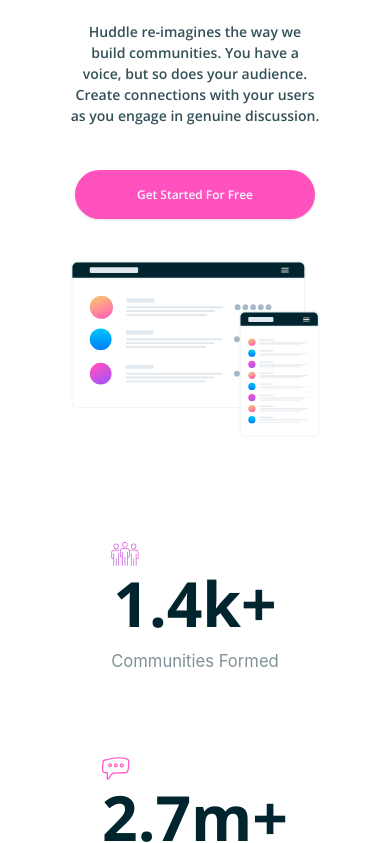
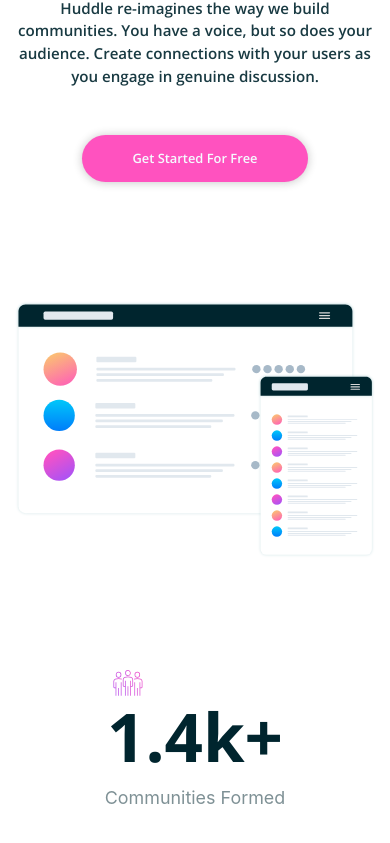
Before and after one commit to saysonjerald/huddle-project, a website: page index.html in a window 390 px wide. Shown: the part 275-1118 px from the top of the page. Drawn offline with Linux system fonts and the light colour scheme; files whose address does not match are found by name.

Commit message:
Ready to Deploy - Responsiveness OK

```diff
--- a/sass/abstracts/_mixins.scss
+++ b/sass/abstracts/_mixins.scss
@@ -1,28 +1,28 @@
 @import "../../node_modules/bootstrap/scss/functions";
 @import "../../node_modules/bootstrap/scss/variables";
 
-@mixin respond($breakpoint){
+// @mixin respond($breakpoint){
 
-    @if $breakpoint == xsdev {
-        @media (min-width: 0) and (max-width: 374px) { @content };
-    }
+//     @if $breakpoint == xsdev {
+//         @media (min-width: 0) and (max-width: 374px) { @content };
+//     }
 
-    @if $breakpoint == smdev {
-        @media (min-width: 375px) and (max-width: 611px) { @content };
-    }
+//     @if $breakpoint == smdev {
+//         @media (min-width: 375px) and (max-width: 611px) { @content };
+//     }
 
-    @if $breakpoint == mddev {
-        @media (min-width: 612px) and (max-width: 991px) { @content };
-    }
+//     @if $breakpoint == mddev {
+//         @media (min-width: 612px) and (max-width: 991px) { @content };
+//     }
 
-    @if $breakpoint == lgdev {
-        @media (min-width: 992px) { @content };
-    }
+//     @if $breakpoint == lgdev {
+//         @media (min-width: 992px) { @content };
+//     }
 
-    @if $breakpoint == lxdev {
-        @media (min-width: 1300px) { @content };
-    }
-}
+//     @if $breakpoint == lxdev {
+//         @media (min-width: 1300px) { @content };
+//     }
+// }
 
 //
 //  RESPOND ABOVE
--- a/sass/abstracts/_variables.scss
+++ b/sass/abstracts/_variables.scss
@@ -9,5 +9,5 @@
 $grid-columns:      12;
 $grid-gutter-width: 30px;
 
-$grid-breakpoints: (xxxs: 0,xxs: 374px,xs: 568px,sm: 667px,md: 768px,lg: 992px,xl: 1200px,xxl: 1440px,xxxl: 1600px);
-$container-max-widths: (xxxs: 0,xxs: 280px,xs: 575px,sm: 668px,md: 767px,lg: 868px,xl: 1092px,xxl: 1300px,xxxl: 1540px);
+$grid-breakpoints: (xxxs: 0,xxs: 320px,xs: 568px,sm: 667px,md: 768px,lg: 992px,xl: 1200px,xxl: 1440px,xxxl: 1600px);
+$container-max-widths: (xxxs: 319px,xxs: 414px,xs: 568px,sm: 608px,md: 738px,lg: 868px,xl: 1092px,xxl: 1330px,xxxl: 1540px);
--- a/sass/base/_base.scss
+++ b/sass/base/_base.scss
@@ -7,12 +7,20 @@
 html {
     font-size: $font-size-base;
 
-    @include respond(xsdev){
-        font-size: 0.4rem;
+    // @include respond-below(xxs){
+    //     font-size: 0.30rem;
+    // }
+
+    @include respond-below(xxl){
+        font-size: 0.7rem;
     }
 
-    @include respond(smdev){
-        font-size: 0.325rem;
+    @include respond-below(md){
+        font-size: 0.55rem;
+    }
+
+    @include respond-below(xs){
+        font-size: 0.35rem;
     }
 
 }
--- a/sass/base/_utilities.scss
+++ b/sass/base/_utilities.scss
@@ -1,9 +1,5 @@
 .u-go-up {
-    @include respond(xsdev){
-        order: -1 !important;
-    }
-
-    @include respond(smdev){
+    @include respond-below(md){
         order: -1 !important;
     }
 }
--- a/sass/components/_buttons.scss
+++ b/sass/components/_buttons.scss
@@ -18,7 +18,11 @@
             padding: 3rem 12rem;
             background-color: $color-primary;
             font-size: 2.3rem;
-            box-shadow: 0 .2rem .4rem rgba(17, 17, 17, 0.140);
+            box-shadow: 0 0.1rem 1.8rem rgba(17, 17, 17, 0.24);
+
+            @include respond-below(xs){
+                padding: 2.5rem 9rem;
+            }
         }
 
         &--small {
@@ -30,6 +34,10 @@
             color: #fff;
             border: none;
             box-shadow: 0 .2rem .4rem rgba(17, 17, 17, 0.140);
+
+            @include respond-below(xs){
+                padding: 2rem 10rem;
+            }
         }
     }
 
--- a/sass/components/_section_does.scss
+++ b/sass/components/_section_does.scss
@@ -6,15 +6,19 @@
    background-repeat: no-repeat;
    padding-bottom: 30rem;
 
-   @include respond(smdev){
+   @include respond-below(md){
+    background-image: url(../img/bg-section-top-mobile-1.svg);
+    }
+
+   @include respond-below(xs){
     padding-bottom: 10rem;
     }
 
     &__image {
         width: 114rem;
-        margin-bottom: 8rem;
+        margin-bottom: 12rem;
 
-        @include respond(smdev){
+        @include respond-below(xs){
             margin-bottom: 20rem;
         }
     }
@@ -22,8 +26,12 @@
     &__wrapper {
         display: inline-block;
 
-        @include respond(smdev){
-            margin-bottom: 15rem;
+        // @include respond-between(xxs, xs){
+        //     margin-bottom: 15rem;
+        // }
+
+        @include respond-below(md){
+            margin-bottom: 22rem;
         }
 
         &--image {
@@ -31,7 +39,12 @@
             text-align: left;
             display: block;
 
-            @include respond(smdev){
+
+            @include respond-below(md){
+                margin-left: 1.5rem;
+            }
+
+            @include respond-below(xs){
                 width: 5.3rem;
             }
         }
@@ -42,9 +55,15 @@
             color: $color-tertiary;
             margin-bottom: 1.5rem;
 
-            @include respond(smdev){
+
+            @include respond-below(md){
+                font-size: 13rem;
+            }
+
+            @include respond-below(xs){
                 font-size: 12rem;
             }
+
         }
 
         &--label {
@@ -53,7 +72,12 @@
             text-transform: capitalize;
             opacity: 0.5;
 
-            @include respond(smdev){
+
+            @include respond-below(md){
+                font-size: 3.7rem;
+            }
+
+            @include respond-below(xs){
                 font-size: 3.2rem;
             }
         }
--- a/sass/components/_section_flowing.scss
+++ b/sass/components/_section_flowing.scss
@@ -9,13 +9,13 @@
     background-size: 100% auto;
     background-repeat: no-repeat;
 
+    @include respond-below(md){
+        background-image: url(../img/bg-section-bottom-mobile-1.svg), url(../img/bg-section-top-mobile-2.svg);
+    }
+
    &__wrapper {
 
-        @include respond(xsdev){
-            text-align: center;
-        }
-
-        @include respond(smdev){
+        @include respond-below(md){
             text-align: center;
         }
 
@@ -35,7 +35,7 @@
             color: $color-tertiary;
             opacity: 0.9;
 
-            @include respond(smdev){
+            @include respond-below(md){
                 font-size: 2.5rem;
             }
         }
@@ -44,7 +44,7 @@
     &__image {
         width: 60rem;
 
-        @include respond(smdev){
+        @include respond-below(md){
             margin-bottom: 15rem;
         }
     }
--- a/sass/components/_section_grow.scss
+++ b/sass/components/_section_grow.scss
@@ -6,11 +6,7 @@
 
     &__wrapper {
 
-        @include respond(xsdev){
-            text-align: center;
-        }
-
-        @include respond(smdev){
+        @include respond-below(md){
             text-align: center;
         }
 
@@ -30,7 +26,7 @@
             color: $color-tertiary;
             opacity: 0.9;
 
-            @include respond(smdev){
+            @include respond-below(md){
                 font-size: 2.5rem;
             }
         }
@@ -39,7 +35,7 @@
     &__image {
         width: 60rem;
 
-        @include respond(smdev){
+        @include respond-below(md){
             margin-bottom: 15rem;
         }
     }
--- a/sass/components/_section_readybuild.scss
+++ b/sass/components/_section_readybuild.scss
@@ -8,7 +8,8 @@
     padding-top: 30rem;
     padding-bottom: 40rem;
 
-    @include respond(smdev){
+    @include respond-below(md){
+        background-image: url(../img/bg-section-bottom-mobile-2.svg), url(../img/bg-footer-top-mobile.svg);
         padding-bottom: 50rem;
     }
 
@@ -22,7 +23,7 @@
             margin-bottom: 4rem;
             color: $color-tertiary;
 
-            @include respond(smdev){
+            @include respond-below(md){
                 margin-bottom: 8rem;
             }
         }
--- a/sass/components/_section_users.scss
+++ b/sass/components/_section_users.scss
@@ -11,11 +11,7 @@
 
     &__wrapper {
 
-        @include respond(xsdev){
-            text-align: center;
-        }
-
-        @include respond(smdev){
+        @include respond-below(md){
             text-align: center;
         }
 
@@ -35,7 +31,7 @@
             color: $color-tertiary;
             opacity: 0.9;
 
-            @include respond(smdev){
+            @include respond-below(md){
                 font-size: 2.5rem;
             }
         }
@@ -44,7 +40,7 @@
     &__image {
         width: 60rem;
 
-        @include respond(smdev){
+        @include respond-below(md){
             margin-bottom: 15rem;
         }
     }
--- a/sass/pages/_footer.scss
+++ b/sass/pages/_footer.scss
@@ -10,7 +10,7 @@
         margin-bottom: 3.5rem;
         width: 24rem;
 
-        @include respond(smdev){
+        @include respond-below(md){
             width: 34rem;
         }
     }
@@ -21,7 +21,7 @@
         font-size: 1.8rem;
         opacity: 0.8;
 
-        @include respond(smdev){
+        @include respond-below(md){
             font-size: 2.5rem;
         }
     }
@@ -30,7 +30,7 @@
         max-width: 39rem;
         margin-bottom: 3.5rem;
 
-        @include respond(smdev){
+        @include respond-below(md){
             max-width: 55rem;
             margin-bottom: 7.5rem;
             line-height: 4.5rem;
@@ -62,7 +62,7 @@
     &__newsletter {
         padding-left: 3.5rem;
 
-        @include respond(smdev){
+        @include respond-below(md){
             padding-left: 0rem;
             margin-bottom: 15rem;
         }
@@ -70,7 +70,7 @@
         &--wrapper {
             max-width: 54rem;
 
-            @include respond(smdev){
+            @include respond-below(xxl){
                 max-width: 60rem;
                 text-align: right;
             }
@@ -81,7 +81,7 @@
             font-size: 2.8rem;
             margin-bottom: 2.5rem;
 
-            @include respond(smdev){
+            @include respond-below(md){
                 font-size: 3.8rem;
             }
         }
@@ -92,7 +92,7 @@
             margin-bottom: 4.5rem;
             opacity: 0.8;
 
-            @include respond(smdev){
+            @include respond-below(md){
                 font-size: 2.5rem;
                 max-width: 53rem;
                 line-height: 4.5rem;
@@ -101,24 +101,29 @@
 
         &--emailForm {
             // max-width: 37rem;
-            height: 4rem;
             border-radius: 0.5rem;
-            font-size: 2.8rem;
-            padding-left: 1.5rem;
+            font-size: 1.8rem;
+            display: inline-block;
+            width: 36rem;
+            height: 4.5rem;
+            padding-bottom: 0.45rem;
+            padding-left: 1rem;
             border: none;
-            margin-right: 2rem;
+            margin-right: 3rem;
             margin-bottom: 1.6rem;
 
-            @include respond(smdev){
+            @include respond-below(xxl){
                 display: block;
-                height: 7rem;
                 width: 100%;
+            }
+
+            @include respond-below(md){
+                height: 7.5rem;
             }
         }
 
         &--button {
-            @include respond(smdev){
-                padding: 1.9rem 6rem;
+            @include respond-below(xxl){
                 justify-content: end;
             }
         }
--- a/sass/pages/_header.scss
+++ b/sass/pages/_header.scss
@@ -1,12 +1,15 @@
 .header {
     padding-top: 4rem;
     // min-height: 90vh;
-    height: 76.8rem;
+    height: 80.8rem;
 
-
-    @include respond(smdev){
+    @include respond-below(xxl){
         height: 102.8rem;
     }
+
+    // @include respond-between(xxs, xs){
+    //     height: 102.8rem;
+    // }
 
     &__textbox {
         margin-top: 22rem;
@@ -15,7 +18,7 @@
             font-family: "Poppins";
             text-transform: capitalize;
             font-size: 5.3rem;
-            margin-bottom: 6rem;
+            margin-bottom: 4rem;
             color: $color-tertiary;
         }
 
@@ -24,11 +27,11 @@
             max-width: 70rem;
             font-family: "OpenSans Semi Bold";
             font-size: 2.2rem;
-            margin-bottom: 4.5rem;
+            margin-bottom: 5.5rem;
             color: $color-tertiary;
-            opacity: 0.8;
+            opacity: 0.9;
 
-            @include respond(smdev){
+            @include respond-below(xs){
                 font-size: 2.7rem;
                 margin-bottom: 8.5rem;
             }
```
Also changed, not shown: css/main.css, 1 other file.
